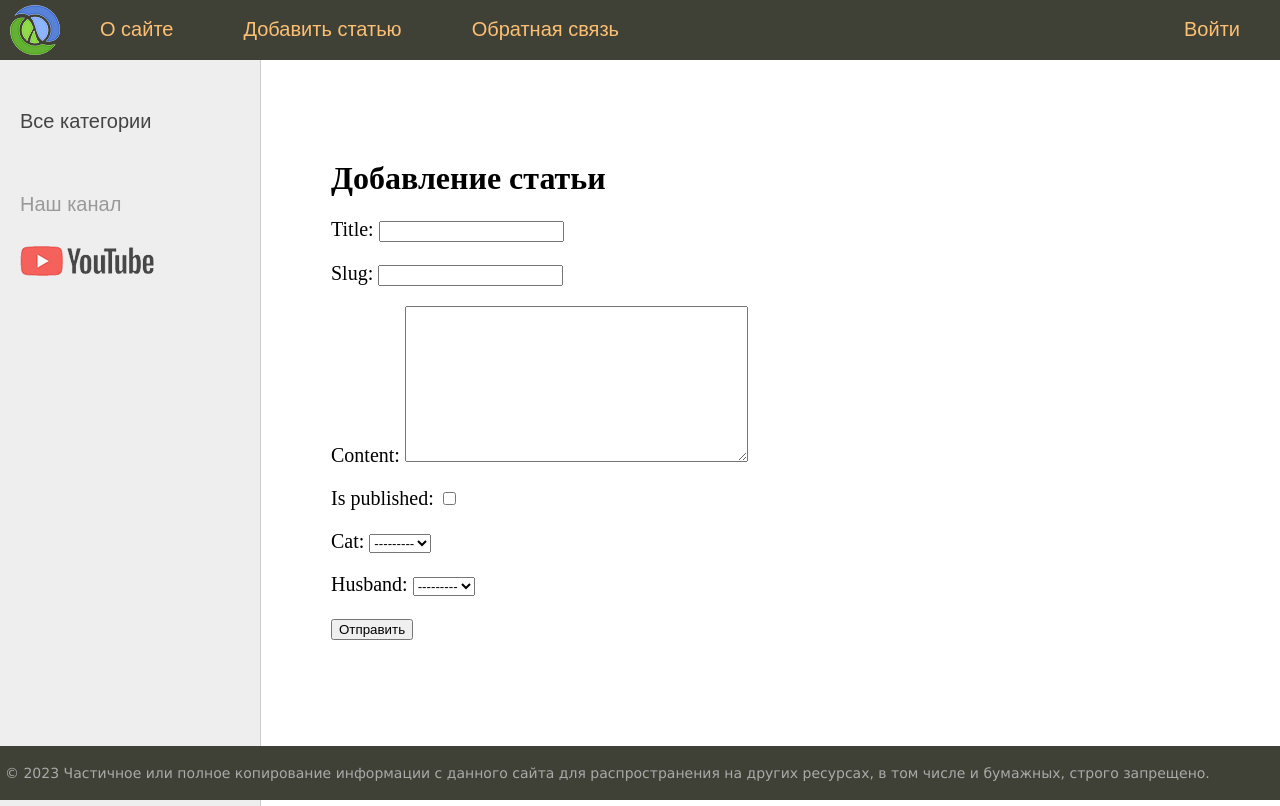
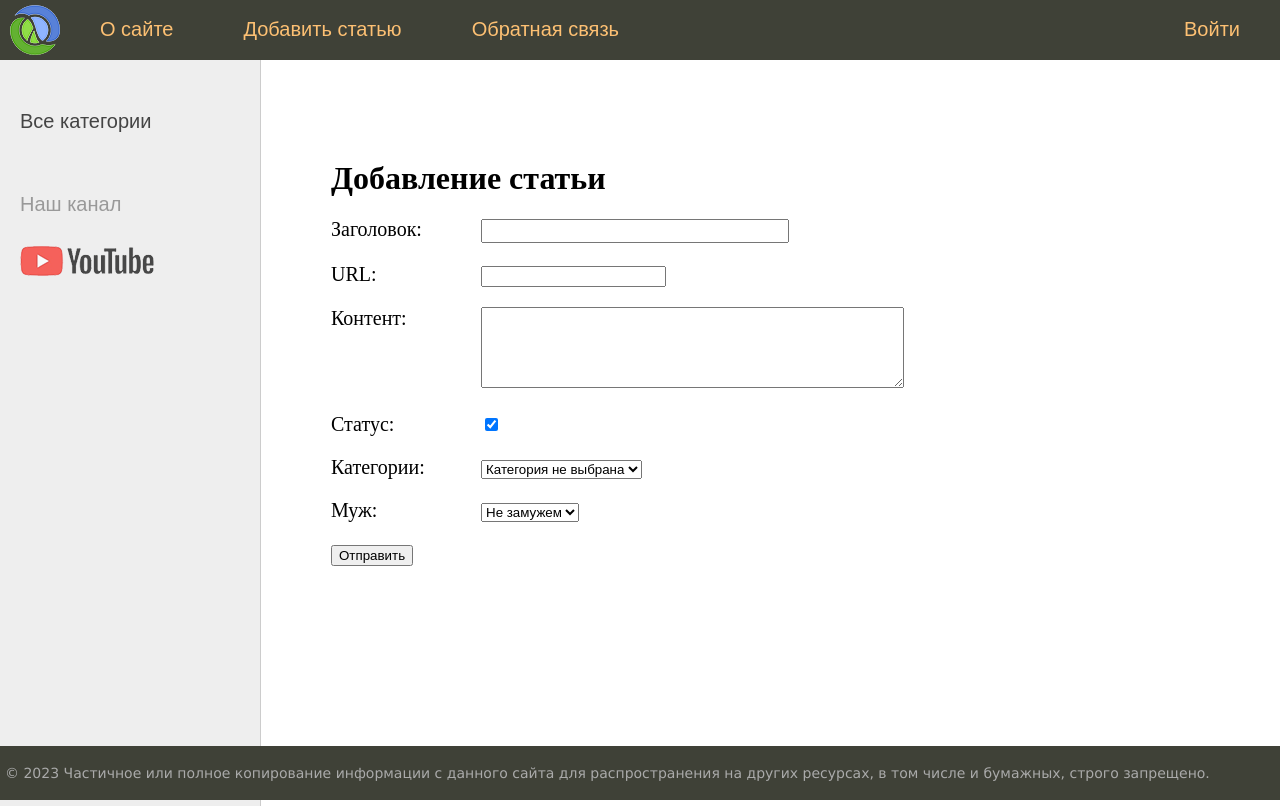
Before and after one commit to Ivan-Sch/lessonDjango, a Django app: page /addpage/ in a window 1280 px wide. Run offline with Django 4.2, Linux system fonts and the light colour scheme; data that the repository does not hold is empty.

Commit message:
Сделали сохранние в БД переданный даных в форме
1) views
добавли доавление в БД после заполения формы и отправки. Идет перенпавлние на глав.стр.
2) addpage.html
изменили через цикл отображение формы. Классы у всех одинаковые => прописывается через widget у формы класс нужный. Также добавли разные проверки
3) forms
widget=forms.TextInput(attrs={'class': 'form-input'}) - чтобы добавить свой класс для изменнеия css
empty_label="Не замужем" добавли вместо точекк в выбор этого пункта

```diff
--- a/sitewomen/women/forms.py
+++ b/sitewomen/women/forms.py
@@ -2,9 +2,9 @@ from django import forms
 from .models import Category, Husband
 
 class AddPostForm(forms.Form):
-    title = forms.CharField(max_length=255)
-    slug = forms.SlugField(max_length=255)
-    content = forms.CharField(widget=forms.Textarea())
-    is_published = forms.BooleanField()
-    cat = forms.ModelChoiceField(queryset=Category.objects.all())
-    husband = forms.ModelChoiceField(queryset=Husband.objects.all())
+    title = forms.CharField(max_length=255, label="Заголовок", widget=forms.TextInput(attrs={'class': 'form-input'}))  #здесь как раз используется widget чтобы создать класс для него и регулировать стили, т.к. в шаблоне у всех классы одинаковые
+    slug = forms.SlugField(max_length=255, label="URL")
+    content = forms.CharField(widget=forms.Textarea(attrs={'cols': 50, 'rows': 5}), required=False, label="Контент")
+    is_published = forms.BooleanField(required=False, label="Статус", initial=True)
+    cat = forms.ModelChoiceField(queryset=Category.objects.all(), label="Категории", empty_label="Категория не выбрана")
+    husband = forms.ModelChoiceField(queryset=Husband.objects.all(), required=False, label="Муж", empty_label="Не замужем")
--- a/sitewomen/women/templates/women/addpage.html
+++ b/sitewomen/women/templates/women/addpage.html
@@ -12,7 +12,14 @@
 <form action="" method="POST">
     {% csrf_token %}
 <!--    берем нашу форму и охватываем тегом p-->
-    {{ form.as_p }}
+<!--    {{ form.as_p }}-->
+
+    <div class="form-error">{{ form.non_field_errors }}</div> <!--для вывода ошибок валидации, не связанных с заполнением того или иного поля-->
+    {% for f in form %}
+    <!-- в этом случае мы не можем менять интерфейс каждого поля отдельно, т.к. class одинаковый, но мы можем прописать отдельно в самой форме поля class-->
+    <p><label class="form-label" for="{{ f.id_for_label }}">{{f.label}}: </label>{{ f }}</p>
+    <div class="form-error">{{ f.errors }}</div> <!--будет выводиться ошибка (например: неверно заполнил поле)-->
+    {% endfor %}
     <p><button type="submit">Отправить</button></p>
 </form>
 {% endblock %}
--- a/sitewomen/women/views.py
+++ b/sitewomen/women/views.py
@@ -12,8 +12,6 @@ menu = [{'title': "О сайте", 'url_name': 'about'},
         {'title': "Обратная связь", 'url_name': 'contact'},
         {'title': "Войти", 'url_name': 'login'}
         ]
-
-
 
 
 def index(request):
@@ -48,13 +46,19 @@ def show_post(request, post_slug):
 def addpage(request):
     if request.method == 'POST':
         form = AddPostForm(request.POST)
-        if form.is_valid():
-            print(form.cleaned_data)
+        if form.is_valid(): #проверяет поля на корректность заполнения
+            try:
+                Women.objects.create(
+                    **form.cleaned_data)  # поля названия формы должны совадать с полями модели, чтобы можно было их раскрыть при не связоной с моделью
+                return redirect('home')  # после отпарвления данных выходим на главную страницу
+            except Exception as e:
+                print(e)
+                form.add_error(None, 'Ошибка добавления поста')
     else:
         form = AddPostForm()
     data = {'menu': menu, 'title': 'Добавление статьи', 'form': form}
+
     return render(request, 'women/addpage.html', data)
-
 
 
 def contact(request):
@@ -81,7 +85,7 @@ def show_category(request, cat_slug):
 
 def show_tag_postlist(request, tag_slug):
     tag = get_object_or_404(TagPost, slug=tag_slug)
-    posts = tag.tags.filter(is_published = Women.Status.PUBLISHED) # обращение к объектам (к постам) данного тэга
+    posts = tag.tags.filter(is_published=Women.Status.PUBLISHED)  # обращение к объектам (к постам) данного тэга
 
     data = {
         'title': f'Тег: {tag.tag}',
```
